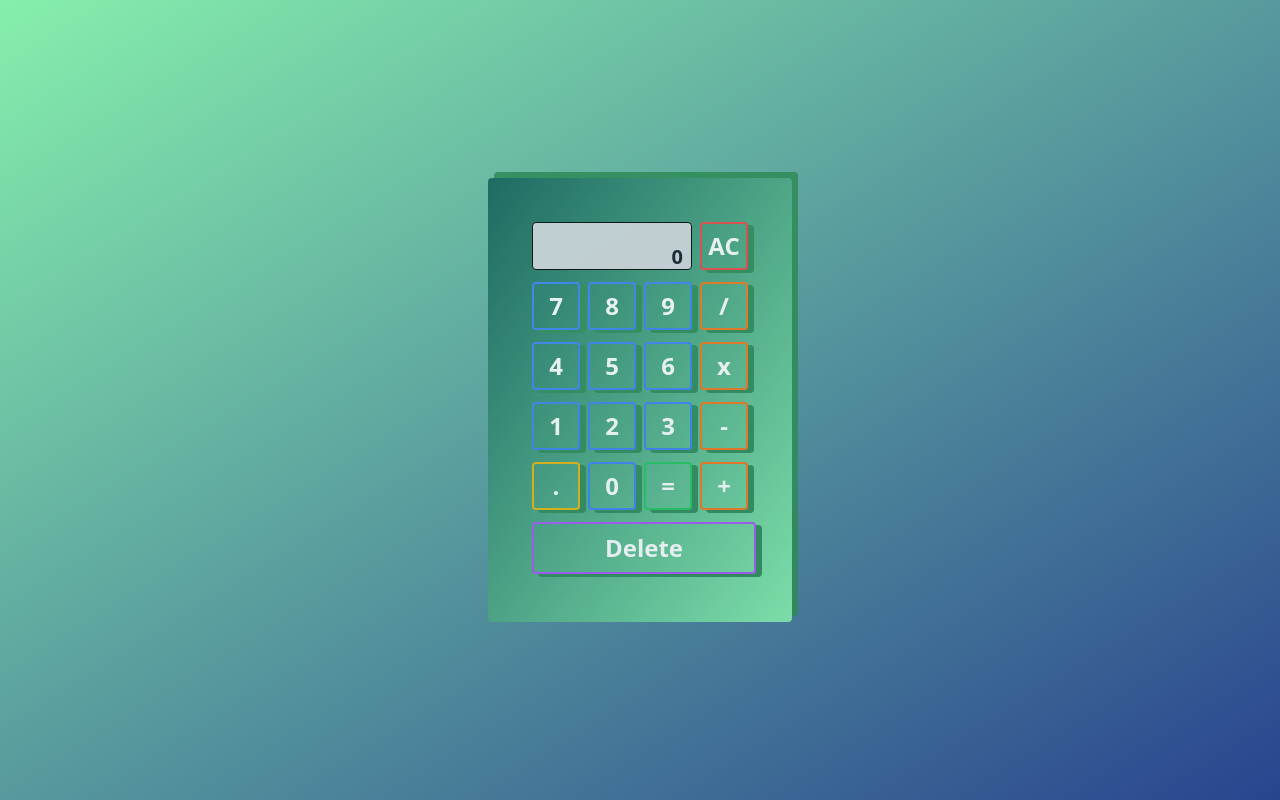
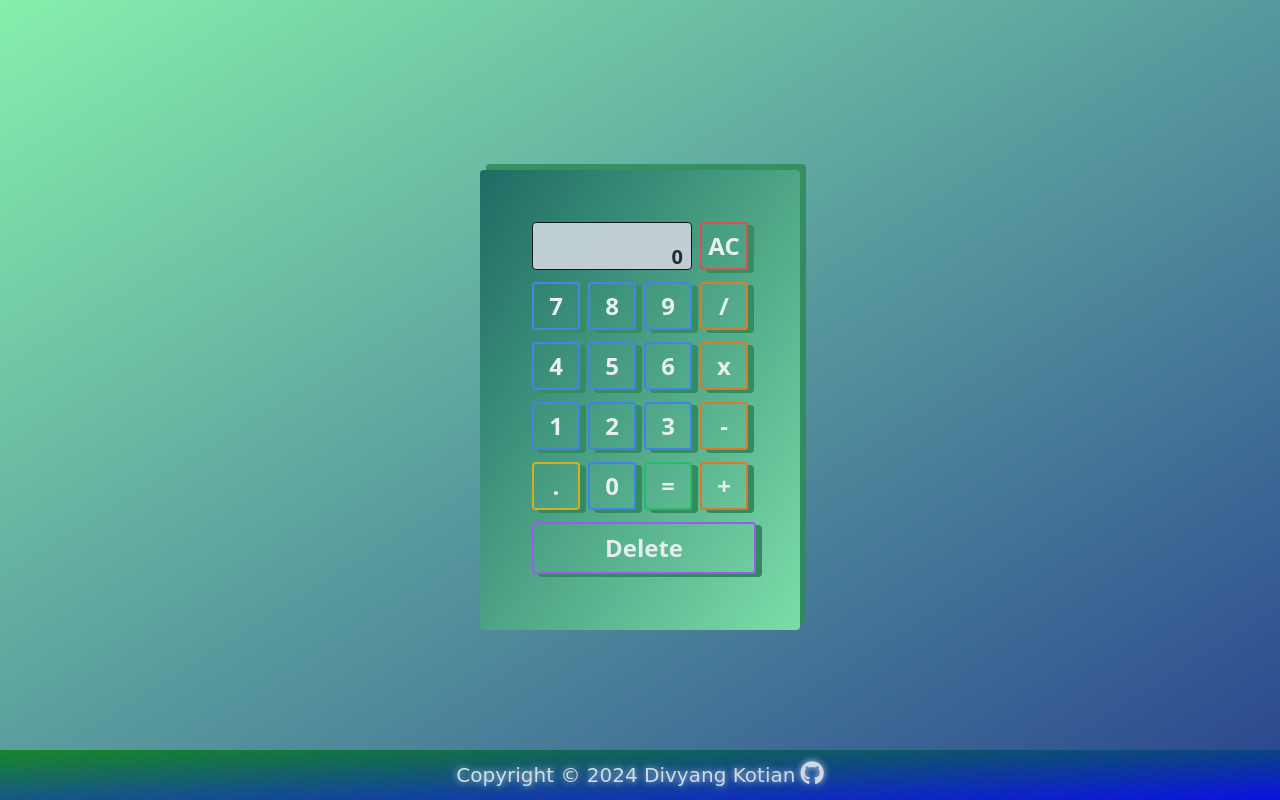
Before and after one commit to DivyangKotian/calculator, a plain HTML site: page index.html in a window 1280 px wide. Drawn offline with nearby package versions, Linux system fonts and the light colour scheme.

Commit message:
updated readme and final touches to CSS

```diff
--- a/index.html
+++ b/index.html
@@ -6,11 +6,15 @@
     <title>Calc Ya Later!</title>
     <link rel="stylesheet" href="styles.css">
     <script src="https://cdn.tailwindcss.com"></script>
+    <script
+    src="https://kit.fontawesome.com/4c536a6bd5.js"
+    crossorigin="anonymous"
+  ></script>
 </head>
 <body>
     <main>
         <div class="calc-body">
-            <div class="p-10">
+            <div class="p-12">
                 <div class="flex mb-1 justify-end">
                     <div class="display">
                         <div class="previousNumber"></div>
@@ -48,6 +52,18 @@
           </div>
         </div>
     </main>
+    <footer class="footer">
+        <p>
+          Copyright ©
+          <script>
+            document.write(new Date().getFullYear())
+            </script>
+          Divyang Kotian
+        </p>
+        <a href="https://github.com/DivyangKotian" target="_blank">
+          <i class="fab fa-github"></i
+            ></a>
+          </footer>
 </body>
 <script src="main.js"></script>
 <script src="addstyles.js"></script>
--- a/styles.css
+++ b/styles.css
@@ -1,4 +1,5 @@
 body {
+  position: relative;
     width: 100vw;
     height: 100vh;
     display: flex;
@@ -13,3 +14,32 @@ body {
 .number{
   box-shadow: 6px 3px #2E8B57 ;
 }
+
+.footer {
+  display: flex;
+  justify-content: center;
+  align-items: center;
+  position: absolute;
+  gap:5px;
+  bottom: 0;
+  gap: 5px;
+  width: 100%;
+  font-size: 20px;
+  text-shadow: 0 0 7px #FFF;
+  background-image: linear-gradient(to top left, blue, green);
+  font-family: 'Bellota Text', cursive;
+  text-align: center;
+  color: #FFF;
+  height: 50px;
+  opacity: 0.75;
+}
+
+.fa-github {
+  color: var(--primary-dark);
+  font-size: 24px;
+  transition: transform 0.3s ease-in-out;
+}
+
+.fa-github:hover {
+  transform: rotate(360deg) scale(1.2);
+}
```
Also changed, not shown: 1 other file.
